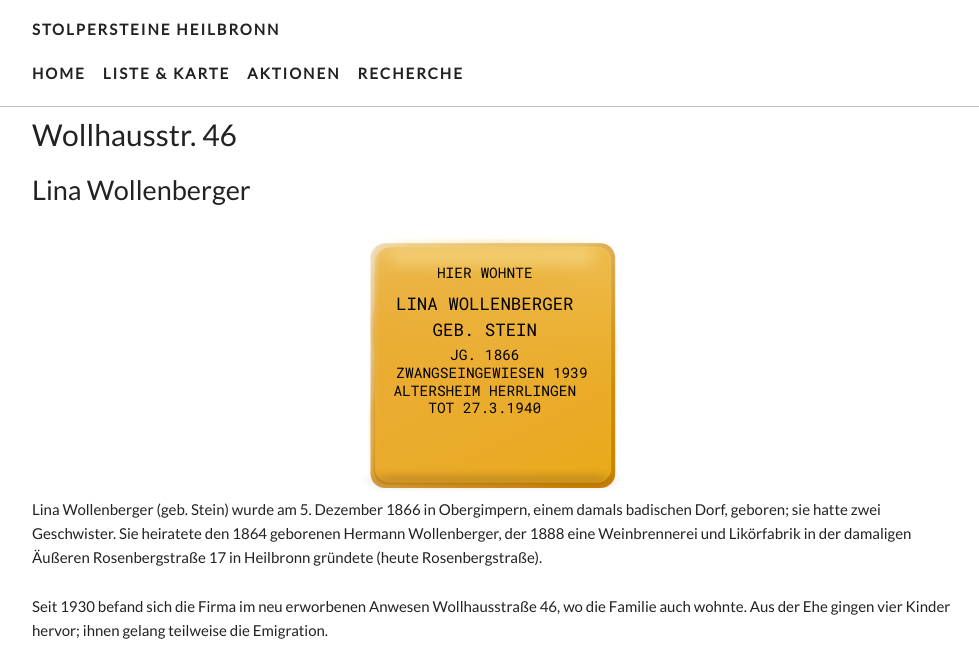
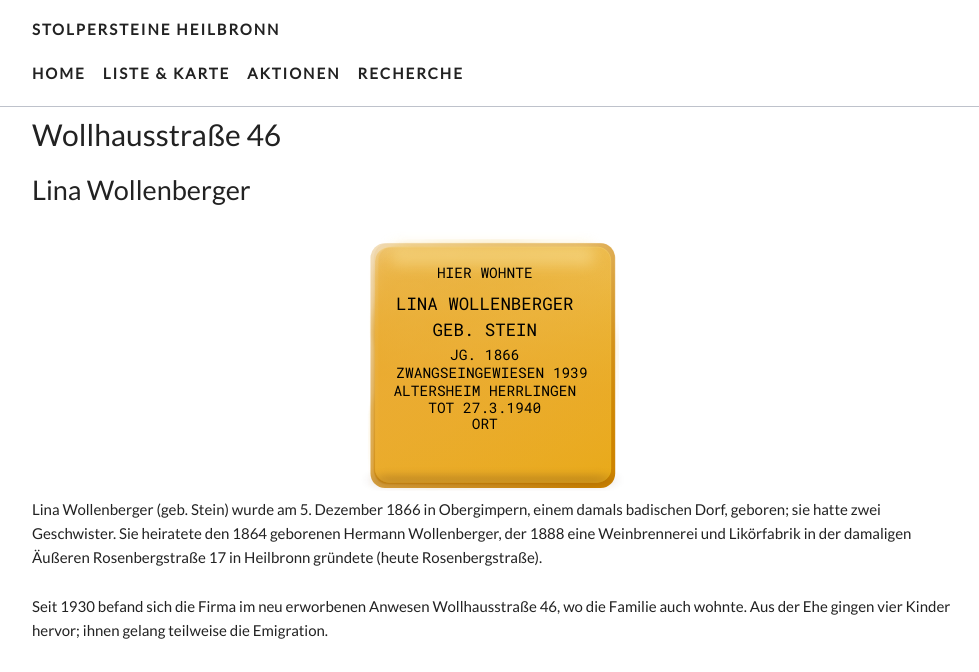
Before and after one commit to opendata-heilbronn/stolpersteine, a Jekyll site: the page built from _list/wollhausstr-46.markdown, in a window 1280 px wide and 1290 px high. Shown: the top 672 px of the window, without its empty margins (148-1127 px from the left). Built offline with Jekyll 4.4.1, drawn with Linux system fonts in a browser that asks for light colours; nearby versions of some CDN libraries; some web fonts are replaced.

Commit message:
Updated Wollhausstr 46

```diff
--- a/_list/wollhausstr-46.markdown
+++ b/_list/wollhausstr-46.markdown
@@ -1,5 +1,5 @@
 ---
-title: Wollhausstr. 46
+title: Wollhausstraße 46
 date: 2017-06-27 09:00:00 Z
 position: 45
 names: Lina Wollenberger
@@ -13,6 +13,7 @@ steine:
   - ZWANGSEINGEWIESEN 1939
   - ALTERSHEIM HERRLINGEN
   - 'TOT 27.3.1940   '
+  - ORT
 x: 49.138877
 y: 9.226311
 ---
```
